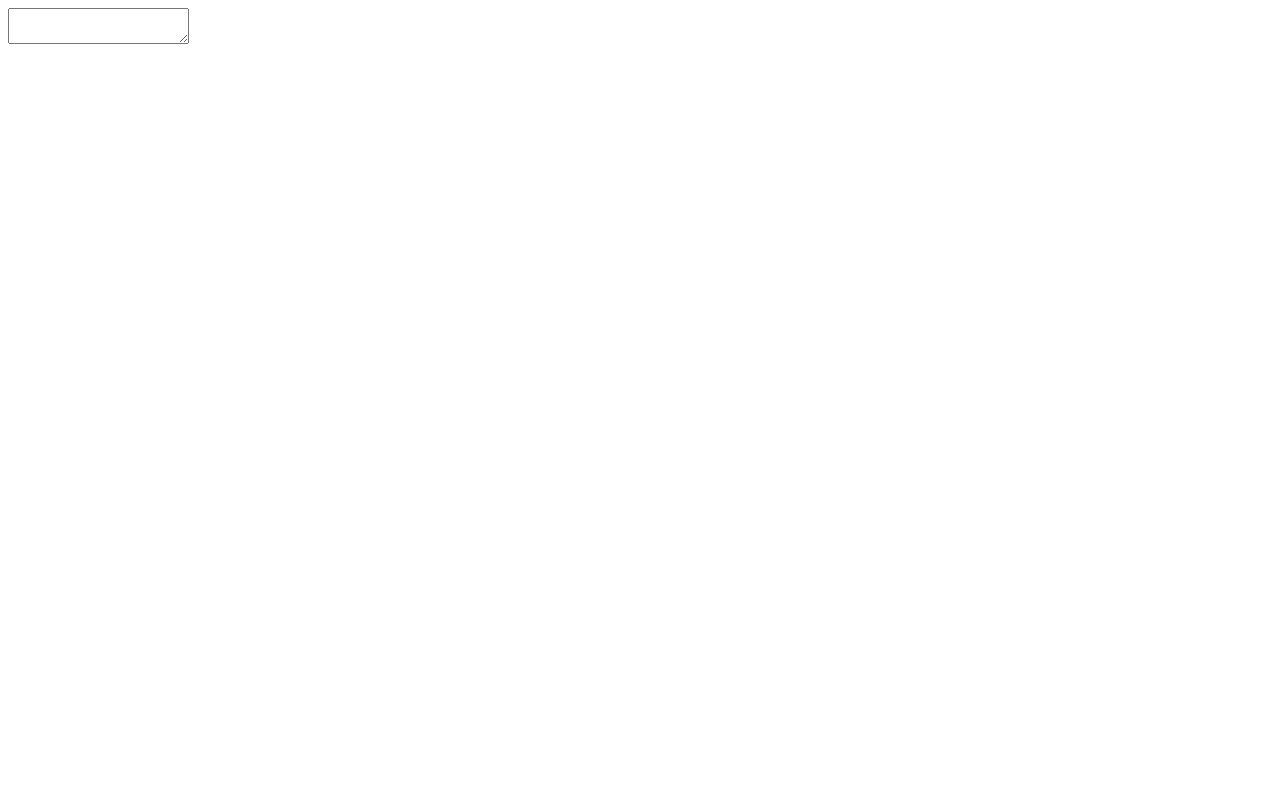
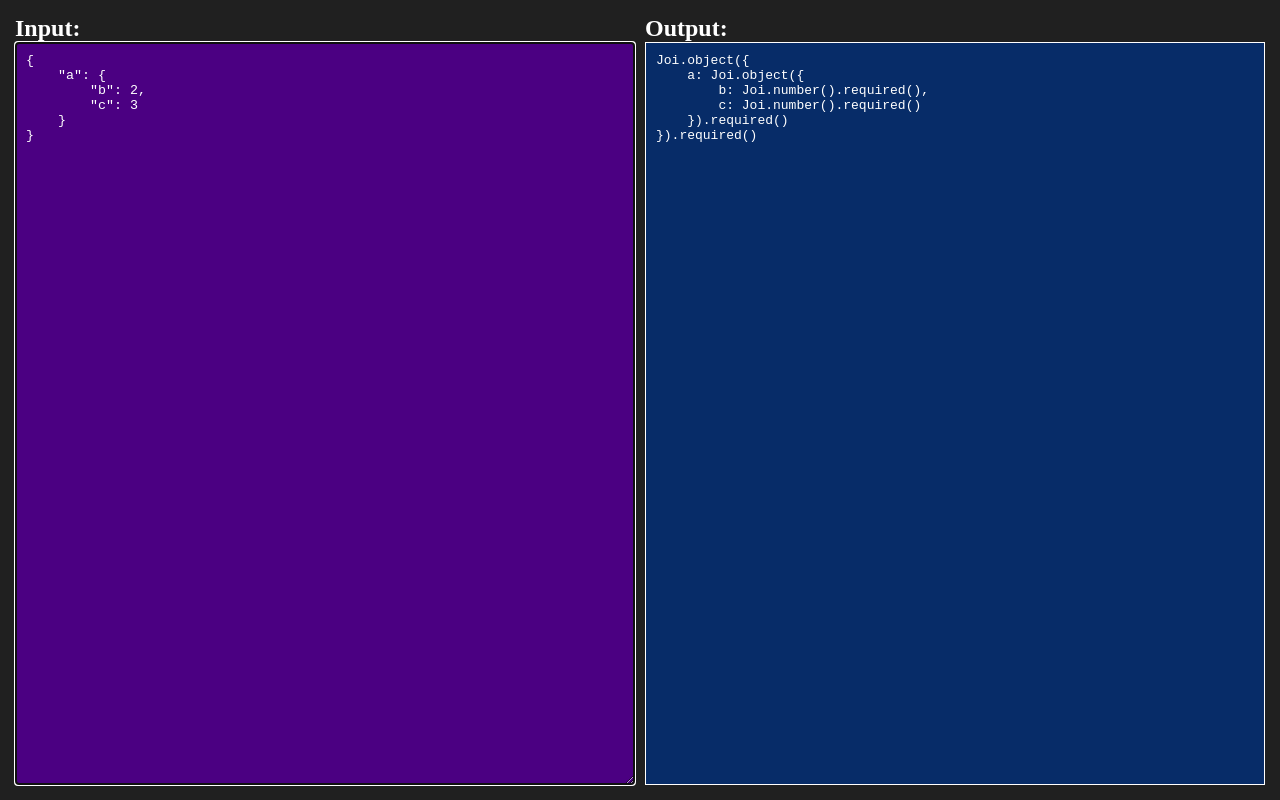
Before and after one commit to mterczynski/Joi-schema-generator, a website with bundled scripts: page public/index.html in a window 1280 px wide. Built offline with nearby package versions, Linux system fonts and the light colour scheme.

Commit message:
Create a website

```diff
--- a/public/index.css
+++ b/public/index.css
@@ -1,14 +1,45 @@
-#img {
-  display: block;
-  margin: auto;
-  height: 128px;
-  width: 128px;
-  padding: 2rem;
+* {
+    margin: 0;
+    color: white;
 }
 
-#canvas {
-  display: block;
-  margin: 2rem auto;
-  width: 540px;
-  height: 540px;
+body {
+    background: rgb(32, 32, 32);
+    box-sizing: border-box;
+    height: 100vh;
+    width: 100vw;
+    position: relative;
 }
+
+.flex {
+    box-sizing: border-box;
+    padding: 15px;
+    height: 100%;
+    display: flex;
+    width: 100%;
+    justify-content: space-between;
+}
+
+.flex-item {
+    display: flex;
+    flex-direction: column;
+    width: 100%;
+}
+
+.input-textarea {
+    background: indigo;
+}
+
+.output {
+    background: rgb(7, 44, 104);
+}
+
+.text-column {
+    overflow: auto;
+    height: 100%;
+    box-sizing: border-box;
+    border: 1px solid white;
+    min-width: 320px;
+    width: 100%;
+    padding: 10px;
+}
--- a/public/index.html
+++ b/public/index.html
@@ -9,11 +9,22 @@
         <title>Joi schema generator</title>
     </head>
     <body>
-    <textarea>
+        <div class="flex">
+            <div class="flex-item" style="margin-right: 10px;">
+                <h2>Input:</h2>
+                <textarea id='input-textarea' class='input-textarea text-column'>
+{
+    "a": {
+        "b": 2,
+        "c": 3
+    }
+}</textarea>
+            </div>
 
-    </textarea>
-
-    <div id="output">
+            <div class="flex-item">
+                <h2>Output:</h2>
+                <pre id="output" class='output text-column'></pre>
+            </div>
 
         </div>
 
--- a/src/index.ts
+++ b/src/index.ts
@@ -1,3 +1,21 @@
 import { SchemaGenerator } from "./SchemaGenerator";
 
+function updateOutputValue() {
+    try {
+       const output = schemaGenerator.generateSchemaFrom(JSON.parse(inputTextArea.value));
+       outputElement.innerHTML = output;
+   } catch(error) {
+       console.log('invalid input')
+   }
+}
+
+const inputTextArea = document.getElementById('input-textarea') as HTMLTextAreaElement;
+const outputElement = document.getElementById('output') as HTMLDivElement;
 const schemaGenerator = new SchemaGenerator();
+
+updateOutputValue();
+inputTextArea.focus();
+
+inputTextArea.addEventListener('input', (event) => {
+    updateOutputValue();
+});
```
Lines whose indentation alone changed are shown as unchanged.
